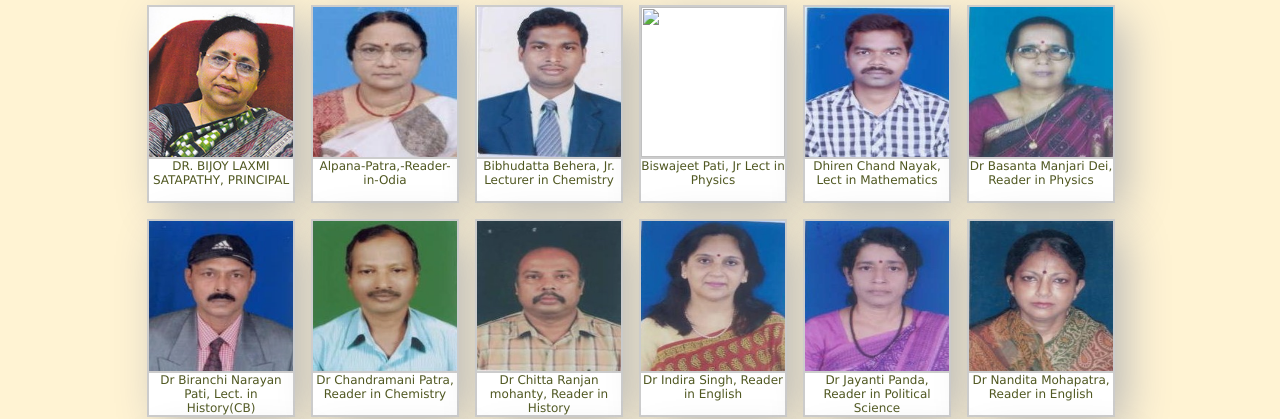
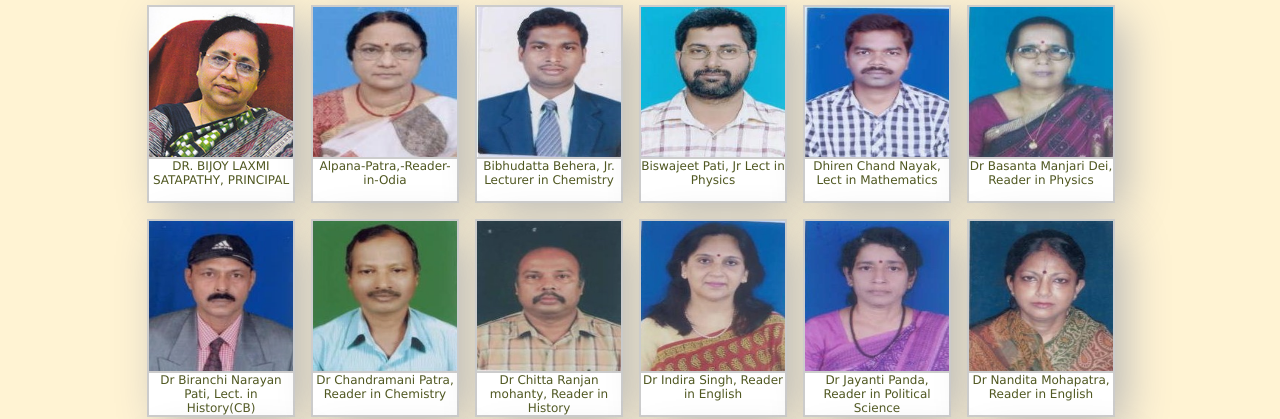
Before and after one commit to jkbkcollege/jkbkcollege.github.io, a plain HTML site: page faculty.htm in a window 1280 px wide. Shown: the part 406-825 px from the top of the page. Drawn offline with Linux system fonts and the light colour scheme.

Commit message:
Update faculty.htm

```diff
--- a/faculty.htm
+++ b/faculty.htm
@@ -206,7 +206,7 @@
 
             <a href="biodata/Biswajit%20Pati.html">
             <div class="staffbox">
-            <div class="staffbox_top"><img src="STAFF%20PHOTO/Biswajit%20Pati,%20Jr%20Lect%20in%20Physics.jpg"  width="144" height="150"/></div>
+            <div class="staffbox_top"><img src="STAFF%20PHOTO/Biswajeet%20Pati,%20Jr%20Lect%20in%20Physics.jpg"  width="144" height="150"/></div>
             <div class="staffbox_btn">Biswajeet Pati, Jr Lect in Physics</div>
             </div>
             </a>
```
